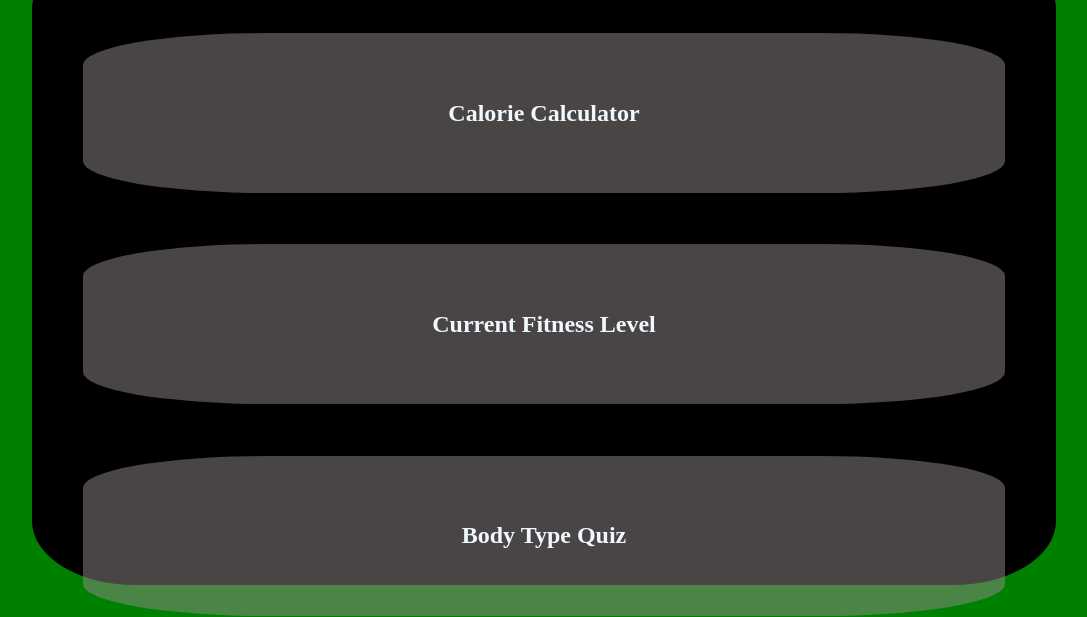
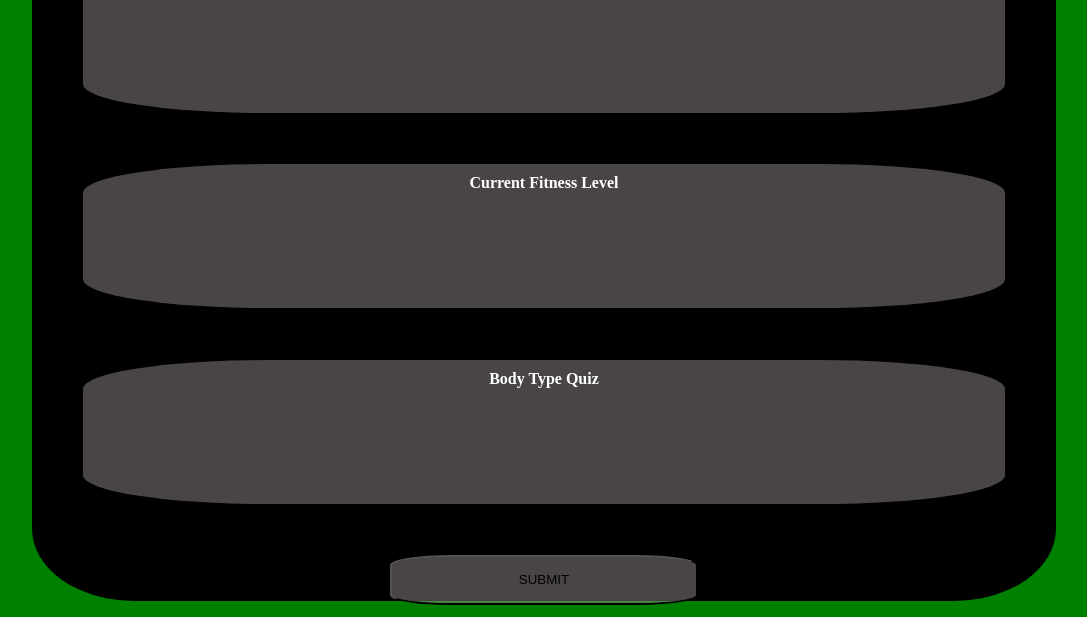
Before and after one commit to ZoltanSzarvas0209/quizpractise, a plain HTML site: page index.html in a window 1280 px wide. Shown: the part 183-800 px from the top of the page, without its empty margins (96-1183 px from the left). Drawn offline with Linux system fonts and the light colour scheme.

Commit message:
further css added/structure design

```diff
--- a/assets/css/style.css
+++ b/assets/css/style.css
@@ -20,18 +20,21 @@
 }
 
 .general-text {
-    font-size: 20px;
+    position: absolute;
+    top: 10px;
+    font-size: 16px;
     color: #fff;
 }
 
 /*---------------------Fitness Planner Container-----------------------*/
 
 .question-container {
+    position: absolute;
     background-color: black;
     width: 80%;
-    height: 80%;
-    position: absolute;
-    margin: 10%;
+    height: 90%;
+    margin-left: 10%;
+    margin-top: 5%;
     border-radius: 10%;
     color: aliceblue;
     display: inline-block;
@@ -43,25 +46,37 @@
 }
 
 .calorie-calculator {
+    position: relative;
     background-color: rgba(147, 138, 138, 0.5);
     border-radius: 20%;
     width: 90%;
-    height: 25%;
+    height: 20%;
     margin: 5%;
 }
 
 .fitness-level {
+    position: relative;
     background-color: rgba(147, 138, 138, 0.5);
     border-radius: 20%;
     width: 90%;
-    height: 25%;
+    height: 20%;
     margin: 5%;
 }
 
 .body-type-quiz {
+    position: relative;
     background-color: rgba(147, 138, 138, 0.5);
     border-radius: 20%;
     width: 90%;
-    height: 25%;
+    height: 20%;
     margin: 5%;
 }
+
+.submit-btn {
+    position: relative;
+    background-color: rgba(147, 138, 138, 0.5);
+    border-radius: 20%;
+    width: 30%;
+    left: 35%;
+    height: 50px;
+}
--- a/index.html
+++ b/index.html
@@ -6,7 +6,7 @@
     <link rel="stylesheet" href="assets/css/style.css" type="text/css">
     <title>Quiz</title>
 </head>
-<body>
+<body class=>
     <div class="page-bg">
 
         <section class="question-container center">
@@ -14,17 +14,19 @@
             <h1 class="header center">Fitness Planner</h1>
 
             <div class="calorie-calculator center">
-                <h2>Calorie Calculator</h2>
+                <h2 class="general-text">Calorie Calculator</h2>
 
             </div>
             <div class="fitness-level center">
-                <h2>Current Fitness Level</h2>
+                <h2 class="general-text">Current Fitness Level</h2>
 
             </div>
             <div class="body-type-quiz center">
-                <h2>Body Type Quiz</h2>
+                <h2 class="general-text">Body Type Quiz</h2>
 
             </div>
+
+            <button class="submit-btn">SUBMIT</button>
 
 
         </section>
```
